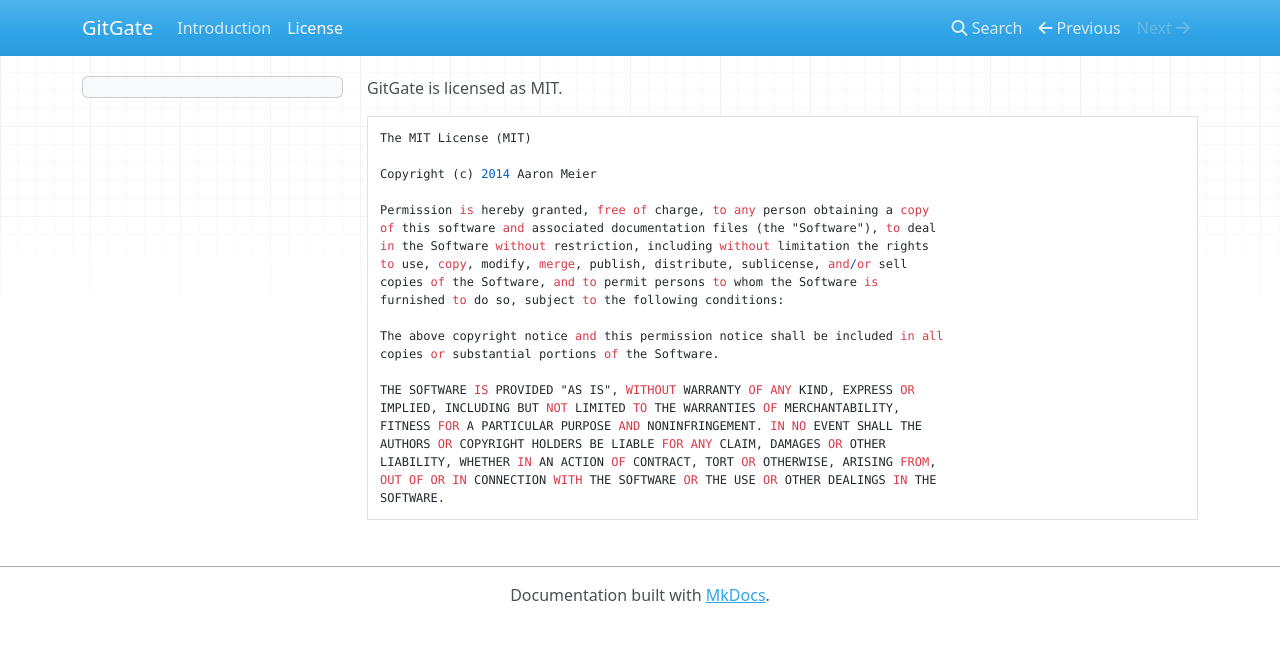
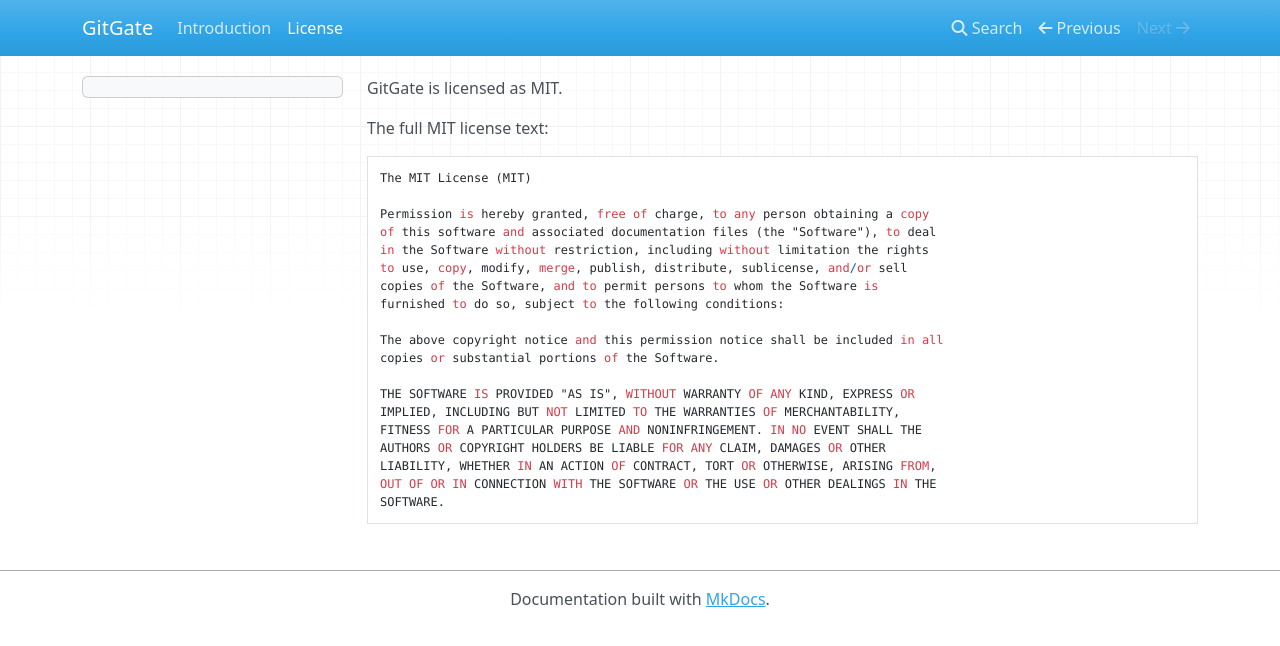
Before and after one commit to nullism/gitgate, an MkDocs documentation site: the page built from docs/license.md, in a window 1280 px wide. Shown: the top 646 px of the page. Built offline with MkDocs 1.6.1, drawn with Linux system fonts in a browser that asks for light colours; nearby versions of some CDN libraries; old or Windows-style settings are respelled for this version of MkDocs.

Commit message:
Docs puch

```diff
--- a/docs/license.md
+++ b/docs/license.md
@@ -1,9 +1,9 @@
 GitGate is licensed as MIT.
 
 
+The full MIT license text:
+
     The MIT License (MIT)
-
-    Copyright (c) 2014 Aaron Meier
 
     Permission is hereby granted, free of charge, to any person obtaining a copy
     of this software and associated documentation files (the "Software"), to deal
```
Also changed, not shown: docs/index.md (+12 -2 lines).
